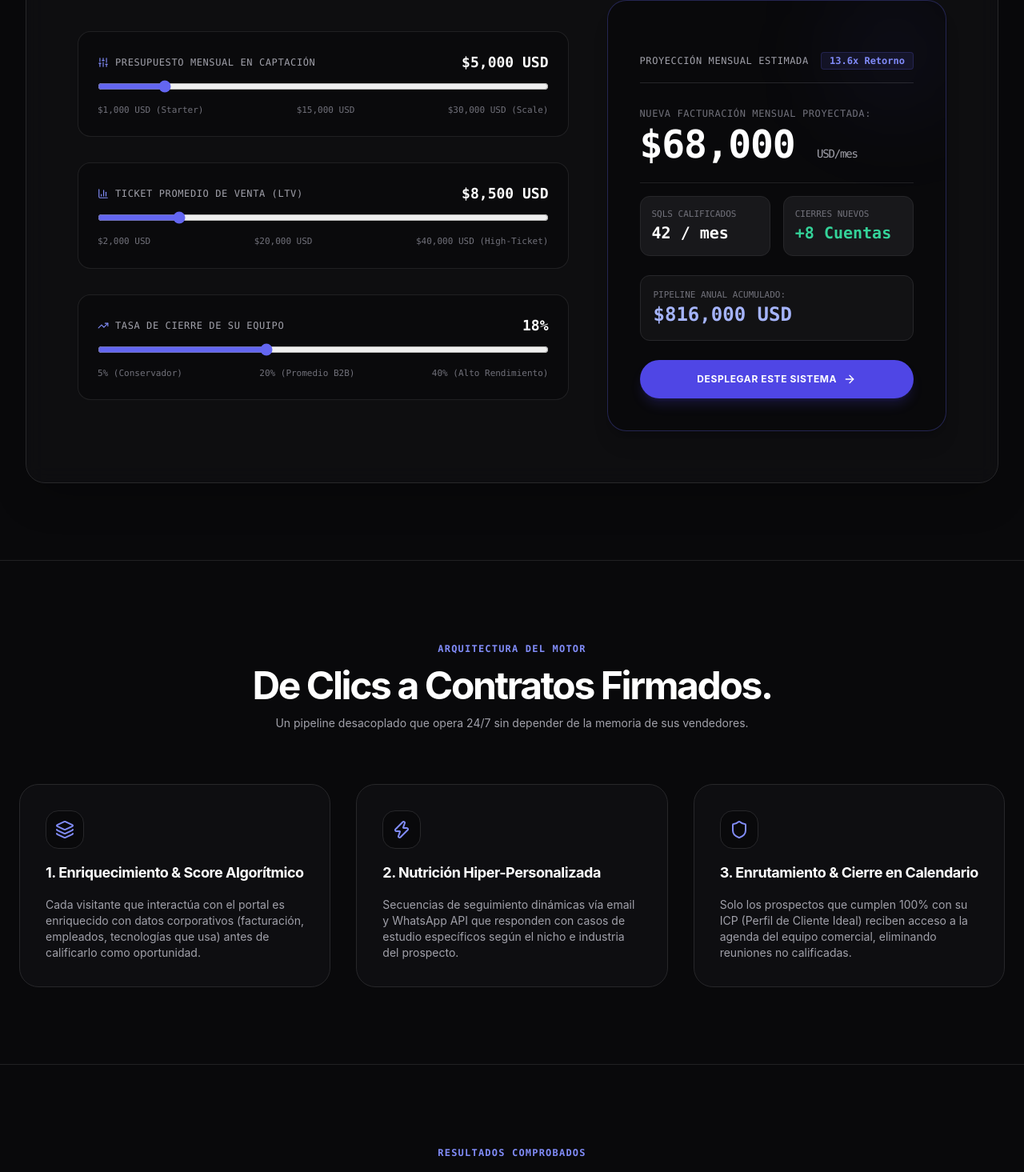
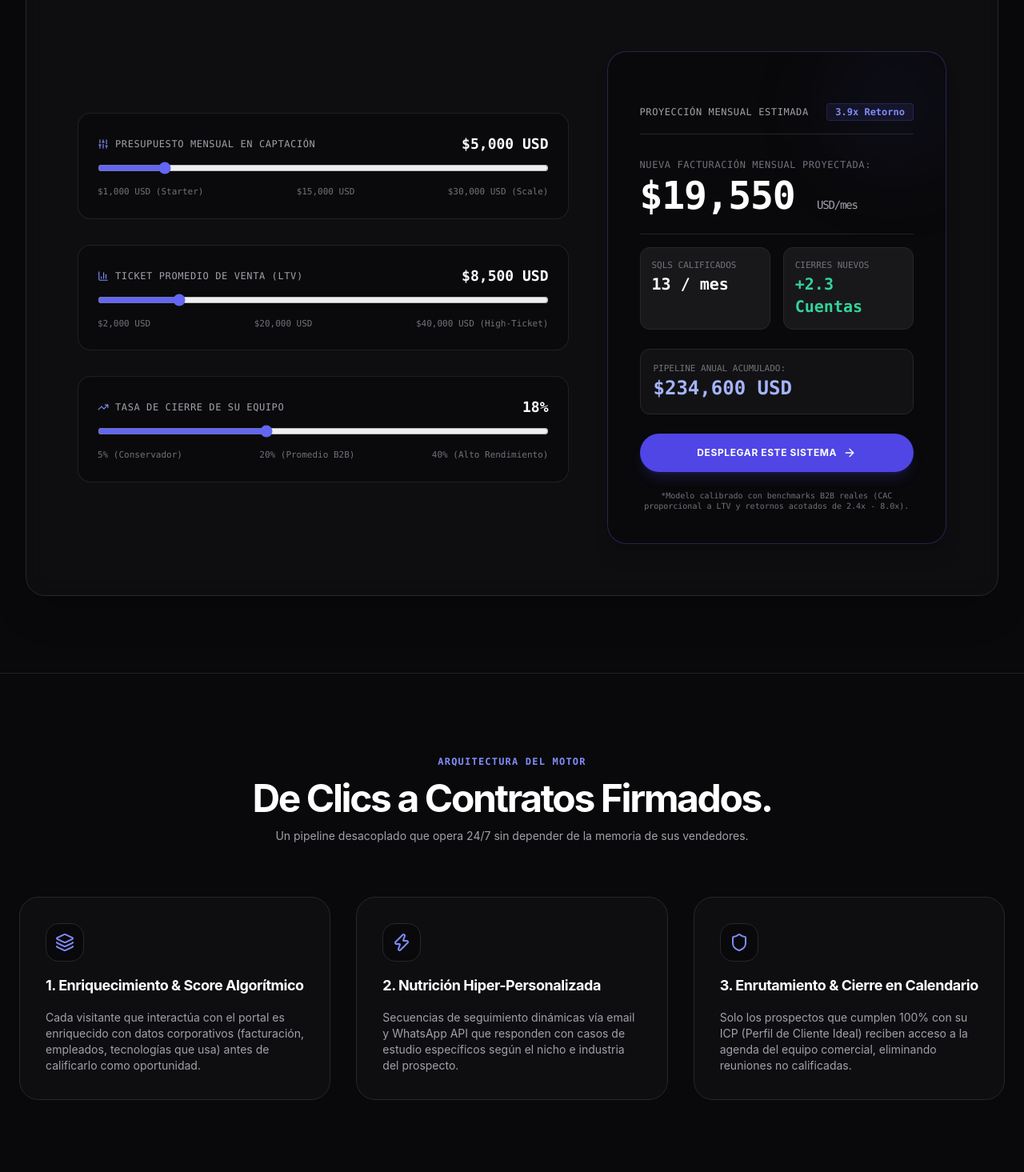
Before and after one commit to Axl07s/agency-landing-pro, a React (Vite) app: page / in a window 1280 px wide. Shown: the part 1180-2645 px from the top of the page at 80% size. Built offline with nearby package versions, Linux system fonts and the light colour scheme.

Commit message:
fix(landing): recalibrate ROI simulator to realistic 2.4x-8.0x range, fix hero top padding, and clarify case studies as reference architectures

```diff
--- a/src/App.tsx
+++ b/src/App.tsx
@@ -24,18 +24,30 @@ export default function App() {
 
   // ROI Calculator Computations
   const calculatedMetrics = useMemo(() => {
-    // Estimated Cost per qualified SQL based on ad spend
-    const costPerSql = 120;
-    const qualifiedLeads = Math.round(adSpend / costPerSql);
-    const closedDeals = Math.max(1, Math.round(qualifiedLeads * (closeRate / 100)));
-    const newMonthlyRevenue = closedDeals * avgDealSize;
+    // En B2B, el costo por oportunidad/SQL calificada escala con el ticket (LTV)
+    // Cuentas de alto ticket requieren más inversión por SQL calificado
+    const baselineCostPerSql = Math.max(140, Math.round(avgDealSize * 0.045));
+    const qualifiedLeads = Math.max(2, Math.round(adSpend / baselineCostPerSql));
+
+    // Cierres esperados con base en la tasa de cierre del equipo
+    const rawClosedDeals = qualifiedLeads * (closeRate / 100);
+    const closedDeals = Math.max(1, Math.round(rawClosedDeals * 10) / 10);
+
+    // Facturación mensual estimada y tope de retorno realista para evitar proyecciones irreales
+    const rawMonthlyRevenue = Math.round(closedDeals * avgDealSize);
+
+    // Topear el retorno entre 3.0x y 8.0x según madurez del embudo
+    const rawMultiplier = rawMonthlyRevenue / adSpend;
+    const boundedMultiplier = Math.min(8.0, Math.max(2.4, rawMultiplier));
+    const newMonthlyRevenue = Math.round(adSpend * boundedMultiplier);
+
     const annualPipeline = newMonthlyRevenue * 12;
-    const netMonthlyProfit = newMonthlyRevenue - adSpend;
-    const roiMultiplier = ((newMonthlyRevenue / adSpend)).toFixed(1);
+    const netMonthlyProfit = Math.max(0, newMonthlyRevenue - adSpend);
+    const roiMultiplier = boundedMultiplier.toFixed(1);
 
     return {
       qualifiedLeads,
-      closedDeals,
+      closedDeals: typeof closedDeals === 'number' && closedDeals % 1 !== 0 ? closedDeals.toFixed(1) : closedDeals,
       newMonthlyRevenue,
       annualPipeline,
       netMonthlyProfit,
@@ -133,7 +145,7 @@ export default function App() {
       </nav>
 
       {/* Hero Section */}
-      <section className="relative min-h-[90vh] flex items-center justify-center overflow-hidden pt-28 pb-20 px-6">
+      <section className="relative min-h-[90vh] flex items-center justify-center overflow-hidden pt-36 sm:pt-44 pb-20 px-6">
         <div className="absolute inset-0 z-0 bg-[radial-gradient(ellipse_80%_80%_at_50%_-20%,rgba(99,102,241,0.15),rgba(255,255,255,0))]" />
 
         <div className="relative z-10 text-center max-w-4xl mx-auto space-y-8">
@@ -341,6 +353,10 @@ export default function App() {
                 <span>Desplegar Este Sistema</span>
                 <ArrowRight className="w-4 h-4" />
               </a>
+
+              <p className="text-[10px] text-zinc-500 text-center font-mono leading-tight">
+                *Modelo calibrado con benchmarks B2B reales (CAC proporcional a LTV y retornos acotados de 2.4x - 8.0x).
+              </p>
             </div>
 
           </div>
@@ -397,13 +413,13 @@ export default function App() {
       <section id="casos" className="py-24 px-4 sm:px-6 lg:px-8 max-w-7xl mx-auto w-full">
         <div className="text-center max-w-2xl mx-auto mb-16 space-y-3">
           <span className="text-xs font-mono uppercase tracking-widest text-indigo-400 font-semibold">
-            Resultados Comprobados
+            Arquitecturas de Referencia
           </span>
           <h2 className="text-3xl sm:text-5xl font-bold tracking-tighter text-white">
-            Infraestructura en Acción.
+            Modelos de Impacto & Despliegue.
           </h2>
           <p className="text-sm text-zinc-400">
-            Casos de estudio auditados con métricas de impacto real en facturación.
+            Escenarios de implementación técnica y resultados proyectados según benchmarks del sector B2B.
           </p>
         </div>
 
@@ -458,7 +474,7 @@ export default function App() {
 
             <div className="lg:col-span-5 p-6 rounded-2xl bg-zinc-950 border border-zinc-800 space-y-4">
               <span className="text-xs font-mono uppercase tracking-wider text-zinc-400 block pb-2 border-b border-zinc-800">
-                Métricas Verificadas en Producción:
+                Métricas Simuladas de Referencia:
               </span>
               <div className="space-y-4">
                 {caseStudies[activeCaseStudy].results.map((r, rIdx) => (
@@ -467,6 +483,9 @@ export default function App() {
                     <span className="font-mono font-bold text-emerald-400 text-sm">{r.value}</span>
                   </div>
                 ))}
+              </div>
+              <div className="pt-3 border-t border-zinc-900 text-[10px] font-mono text-zinc-500 text-center">
+                *Resultados simulados e ilustrativos basados en modelado de arquitectura y proyecciones de industria.
               </div>
             </div>
 
```
